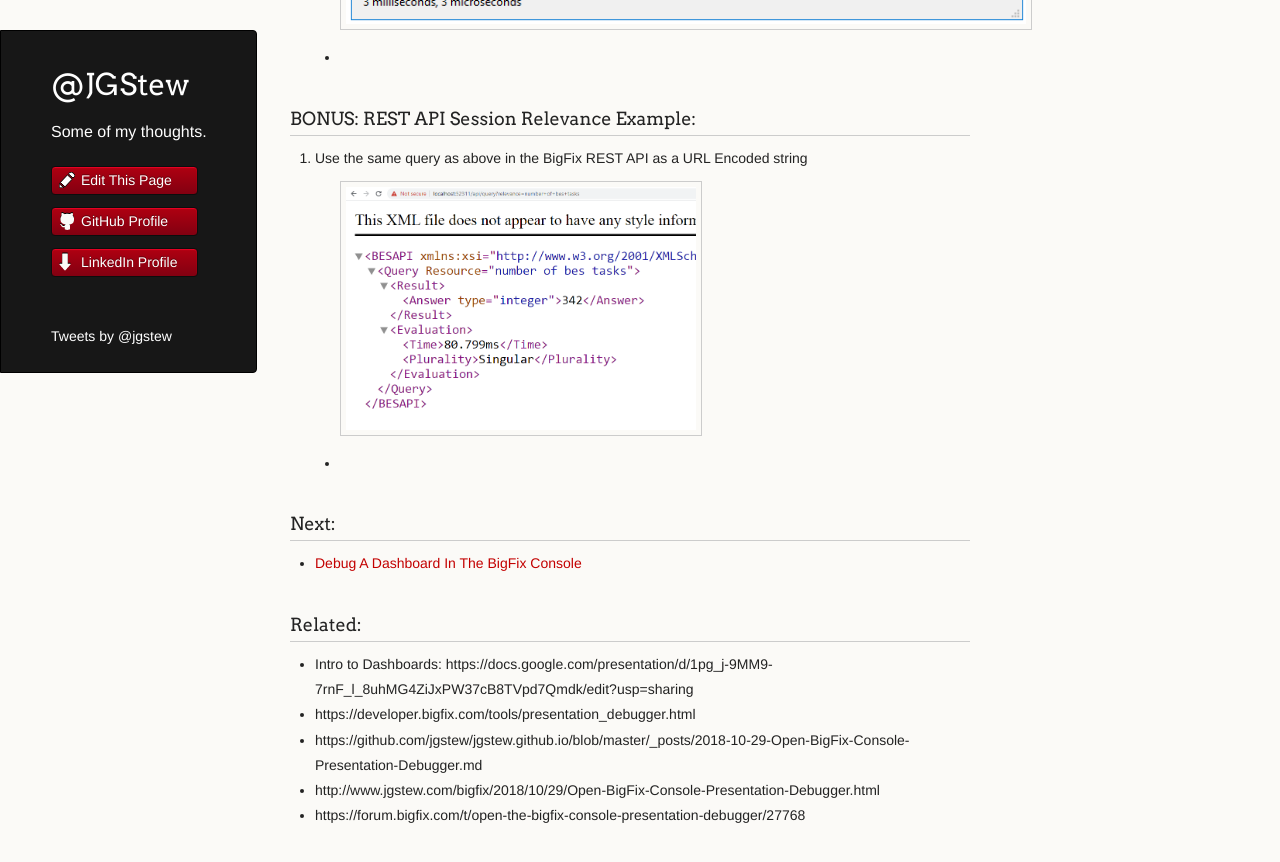
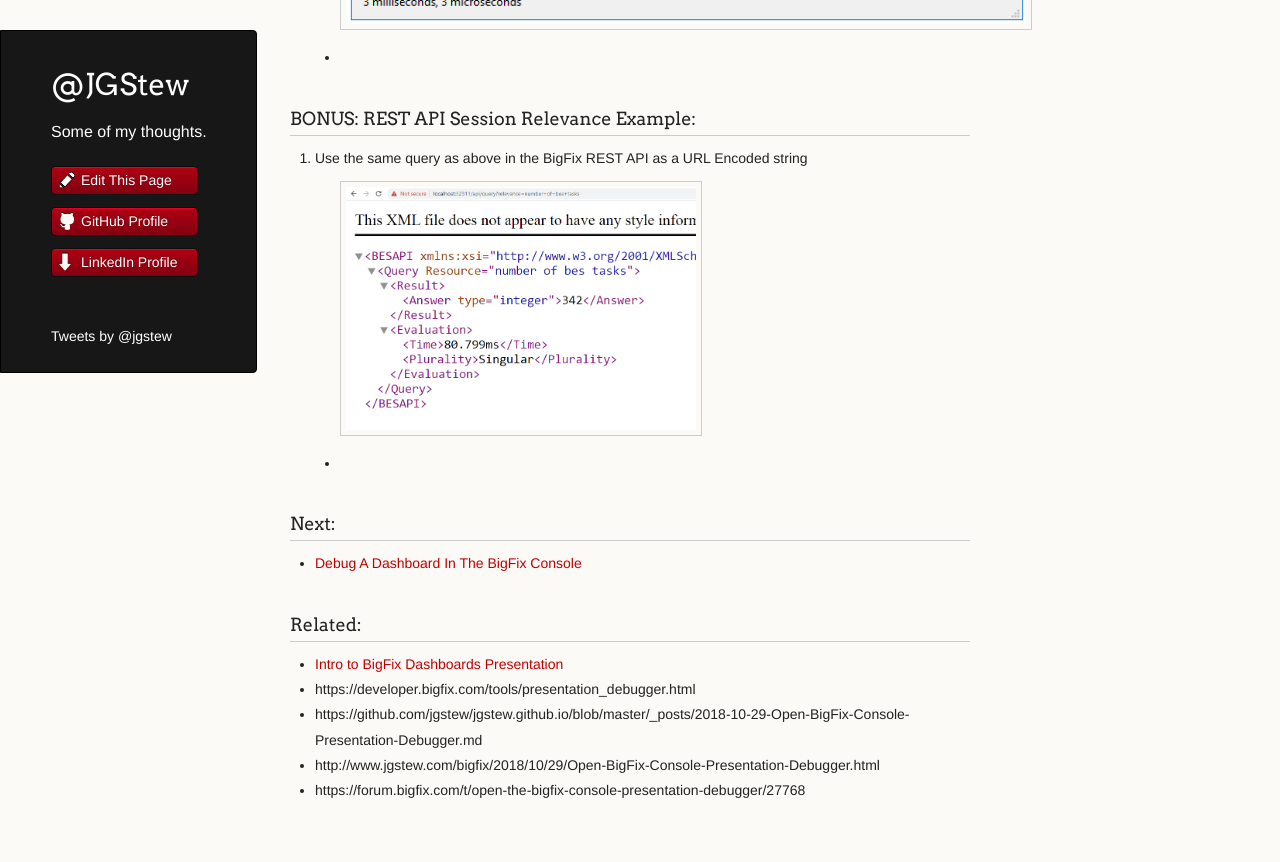
Before and after one commit to jgstew/jgstew.github.io, a Jekyll site: the page built from _posts/2018-10-29-Open-BigFix-Console-Presentation-Debugger.md, in a window 1280 px wide and 900 px high, scrolled down 1598 px. Shown: the top 862 px of the window. Built offline with Jekyll 4.4.1, drawn with Linux system fonts in a browser that asks for light colours; nearby versions of some CDN libraries; comment, search, counter and statistics services are not loaded.

Commit message:
Update 2018-10-29-Open-BigFix-Console-Presentation-Debugger.md

```diff
--- a/_posts/2018-10-29-Open-BigFix-Console-Presentation-Debugger.md
+++ b/_posts/2018-10-29-Open-BigFix-Console-Presentation-Debugger.md
@@ -35,7 +35,7 @@
 
 ### Related:
 
-- Intro to Dashboards: https://docs.google.com/presentation/d/1pg_j-9MM9-7rnF_l_8uhMG4ZiJxPW37cB8TVpd7Qmdk/edit?usp=sharing
+* [Intro to BigFix Dashboards Presentation](https://docs.google.com/presentation/d/1pg_j-9MM9-7rnF_l_8uhMG4ZiJxPW37cB8TVpd7Qmdk/edit?usp=sharing)
 - https://developer.bigfix.com/tools/presentation_debugger.html
 - https://github.com/jgstew/jgstew.github.io/blob/master/_posts/2018-10-29-Open-BigFix-Console-Presentation-Debugger.md
 - http://www.jgstew.com/bigfix/2018/10/29/Open-BigFix-Console-Presentation-Debugger.html
```
